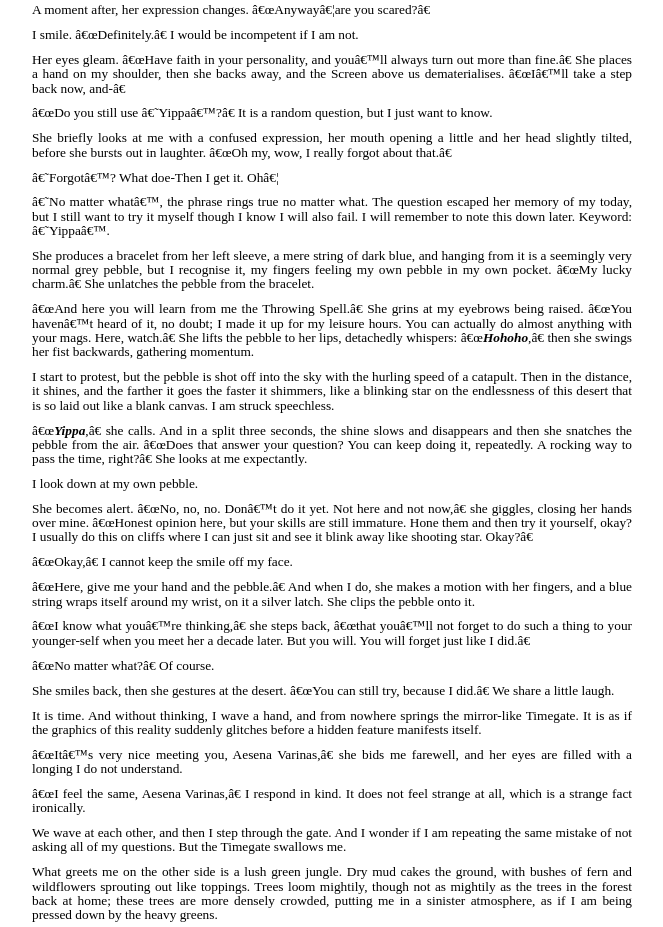
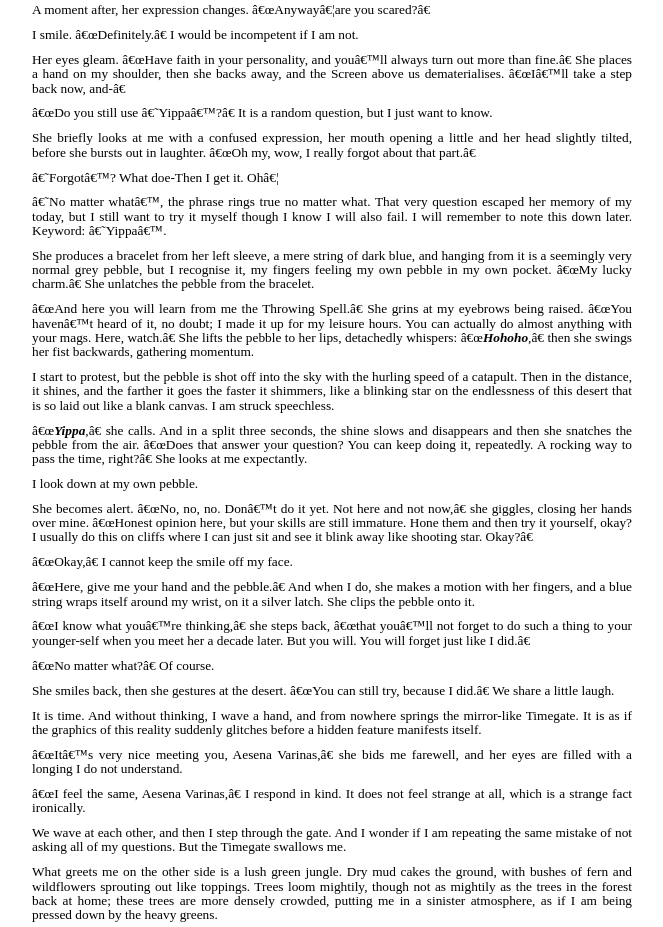
Before and after one commit to bryantanjiaxiong/little-aesena, a plain HTML site: page AV1-10.htm in a window 1280 px wide. Shown: the part 3060-3987 px from the top of the page, without its empty margins (308-971 px from the left). Drawn offline with Linux system fonts and the light colour scheme.

Commit message:
Update AV1-10.htm

```diff
--- a/AV1-10.htm
+++ b/AV1-10.htm
@@ -506,7 +506,7 @@ you still use ‘Yippa’?” It is a random question, but I just want to know.<
 style='font-size:10.0pt;line-height:107%;font-family:"Times New Roman",serif'>She
 briefly looks at me with a confused expression, her mouth opening a little and her
 head slightly tilted, before she bursts out in laughter. “Oh my, wow, I really
-forgot about that.”</span></p>
+forgot about that part.”</span></p>
 
 <p class=MsoNormal style='text-align:justify'><span lang=EN-GB
 style='font-size:10.0pt;line-height:107%;font-family:"Times New Roman",serif'>‘Forgot’?
@@ -514,7 +514,7 @@ What doe-Then I get it. Oh…</span></p>
 
 <p class=MsoNormal style='text-align:justify'><span lang=EN-GB
 style='font-size:10.0pt;line-height:107%;font-family:"Times New Roman",serif'>‘No
-matter what’, the phrase rings true no matter what. The question escaped her
+matter what’, the phrase rings true no matter what. That very question escaped her
 memory of my today, but I still want to try it myself though I know I will also
 fail. I will remember to note this down later. Keyword: ‘Yippa’.</span></p>
 
```
